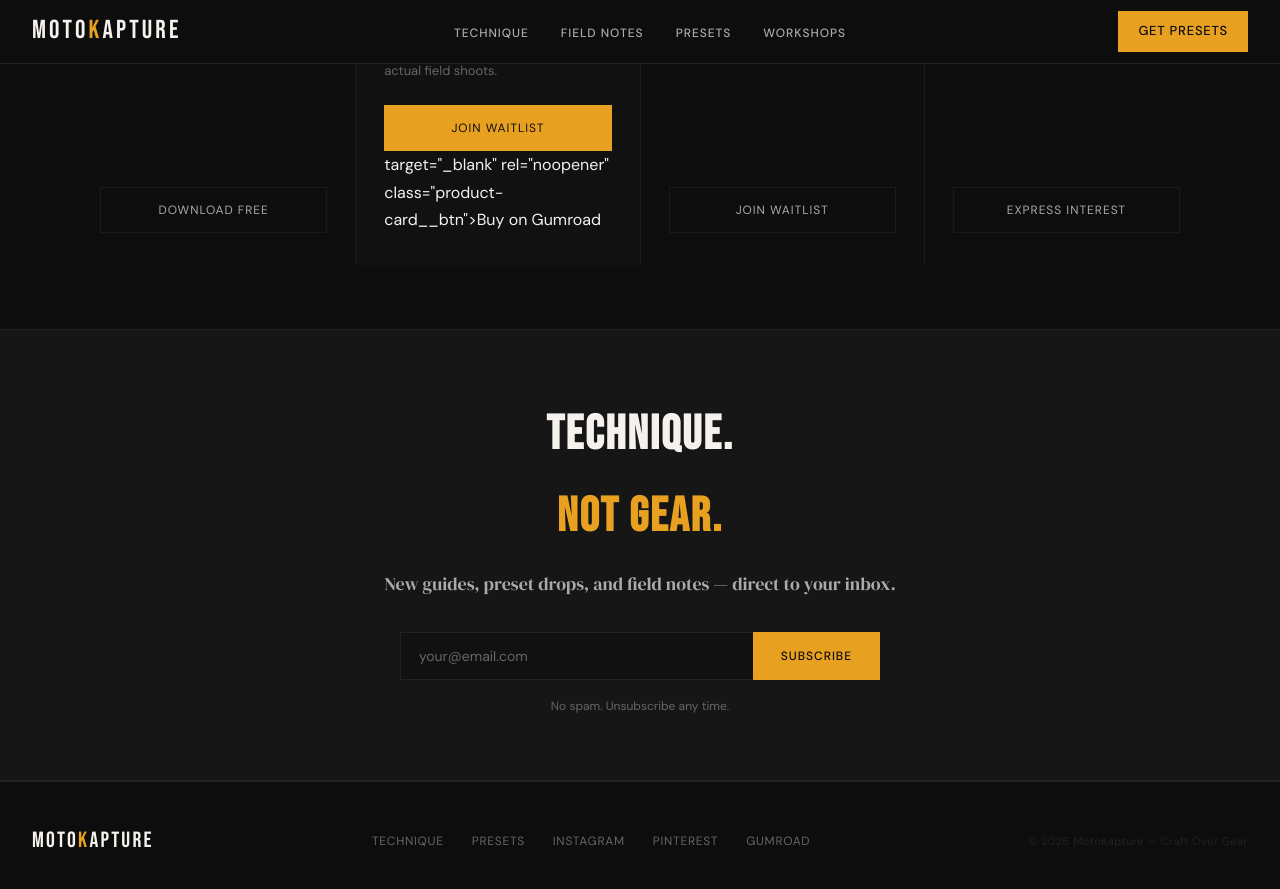
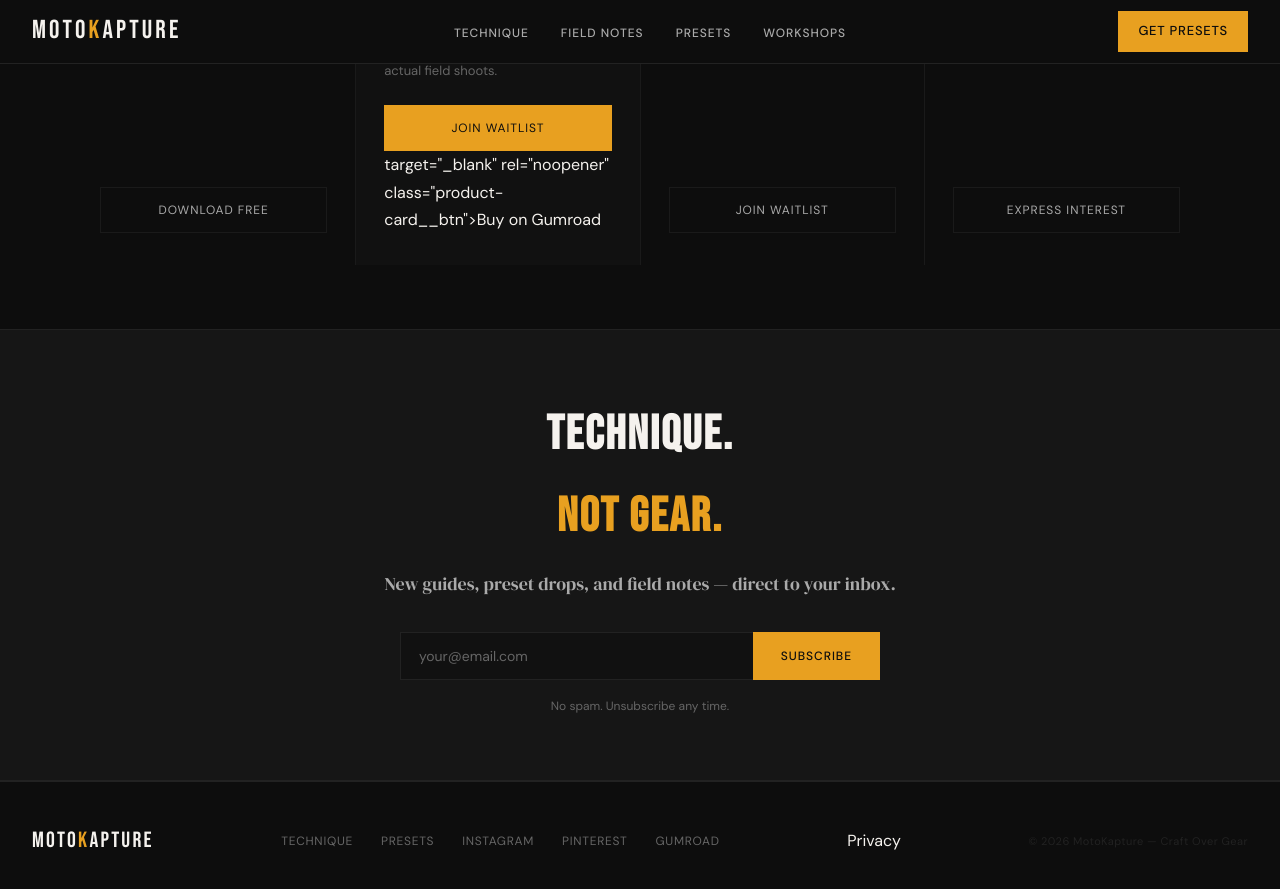
Before and after one commit to MotoKapture/MotoKapture, a Jekyll site: the page built from index.html, in a window 1280 px wide and 900 px high, scrolled down 2319 px. Shown: the top 889 px of the window. Built offline with Jekyll 4.4.1, drawn with Linux system fonts in a browser that asks for light colours.

Commit message:
Update footer.html

```diff
--- a/_includes/footer.html
+++ b/_includes/footer.html
@@ -8,6 +8,6 @@
     <a href="https://pinterest.com/motokapture" target="_blank" rel="noopener">Pinterest</a>
     <a href="https://gumroad.com/motokapture" target="_blank" rel="noopener">Gumroad</a>
   </nav>
-
+<a href="{{ '/privacy/' | relative_url }}">Privacy</a>
   <p class="footer__copy">© {{ 'now' | date: "%Y" }} MotoKapture — Craft Over Gear</p>
 </footer>
```
